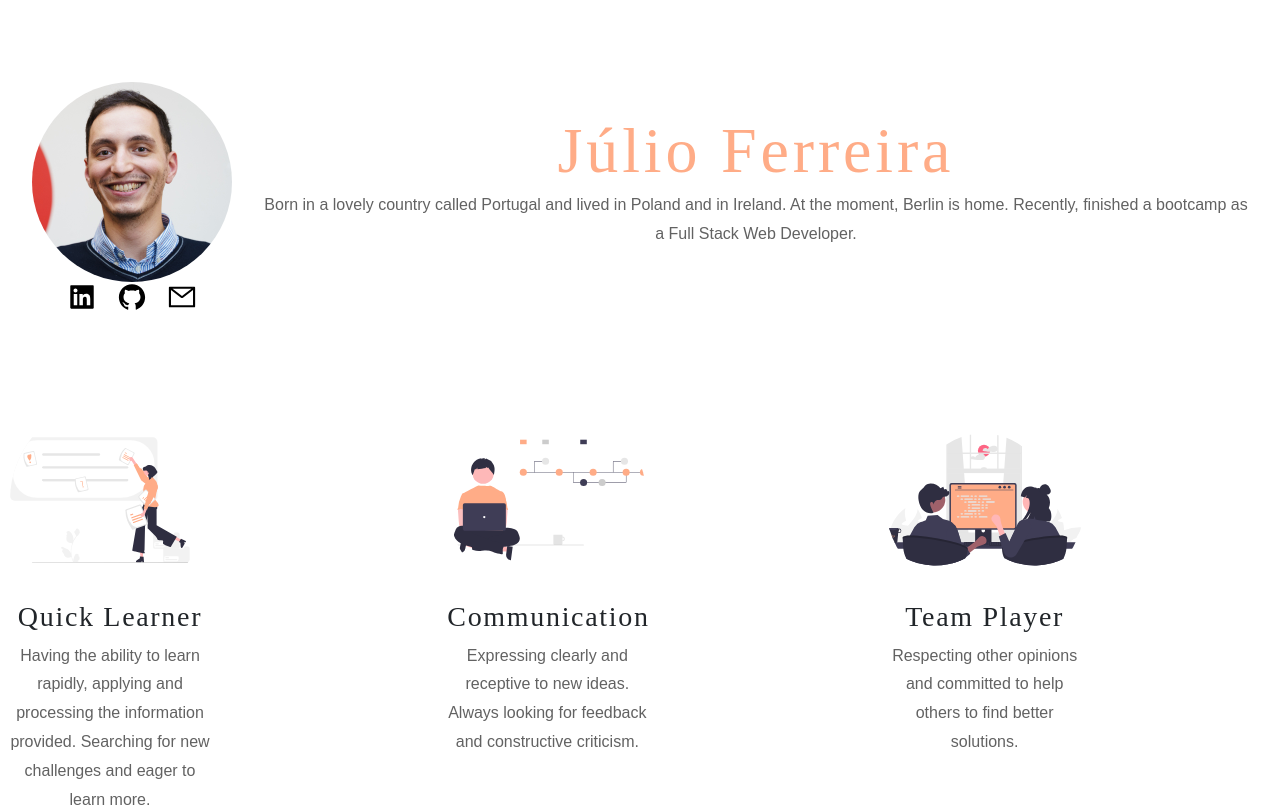
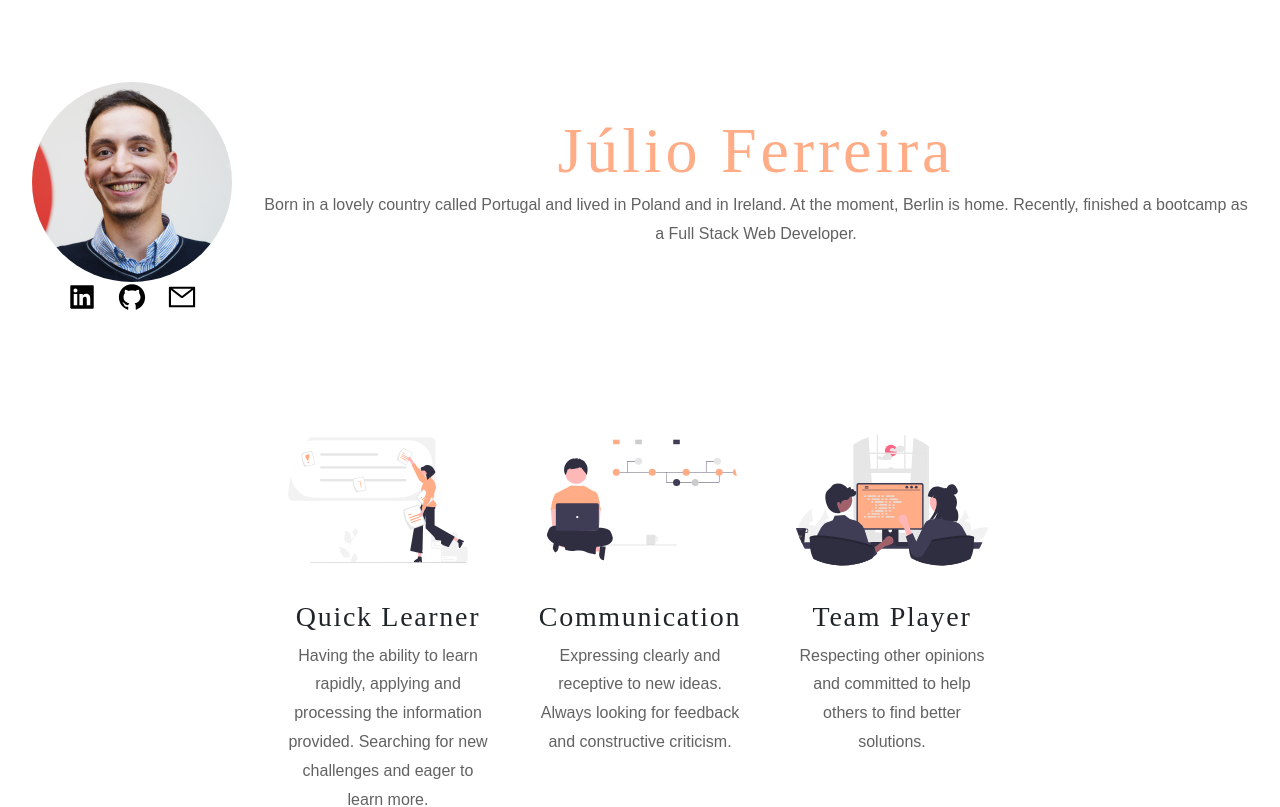
Before and after one commit to josejulio28/portfolio, a React (Create React App) app: page / in a window 1280 px wide. Shown: the top 807 px of the page. Built offline with nearby package versions, Linux system fonts and the light colour scheme.

Commit message:
change the div from skills

```diff
--- a/src/styles/about.css
+++ b/src/styles/about.css
@@ -1,3 +1,8 @@
+div {
+  display: inline;
+  justify-items: center;
+}
+
 .container-about {
   display: grid;
   /* display: flex;
```
